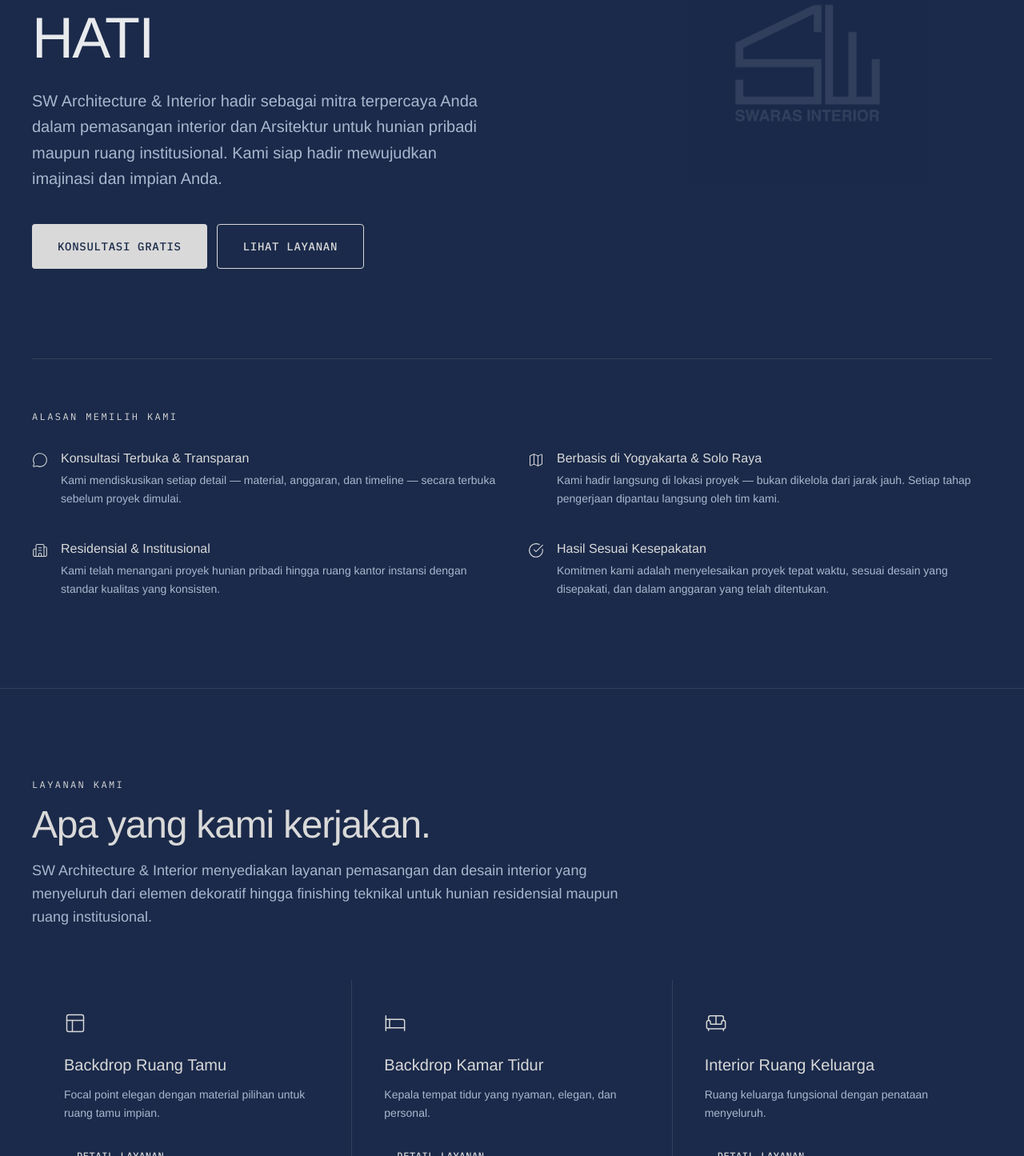
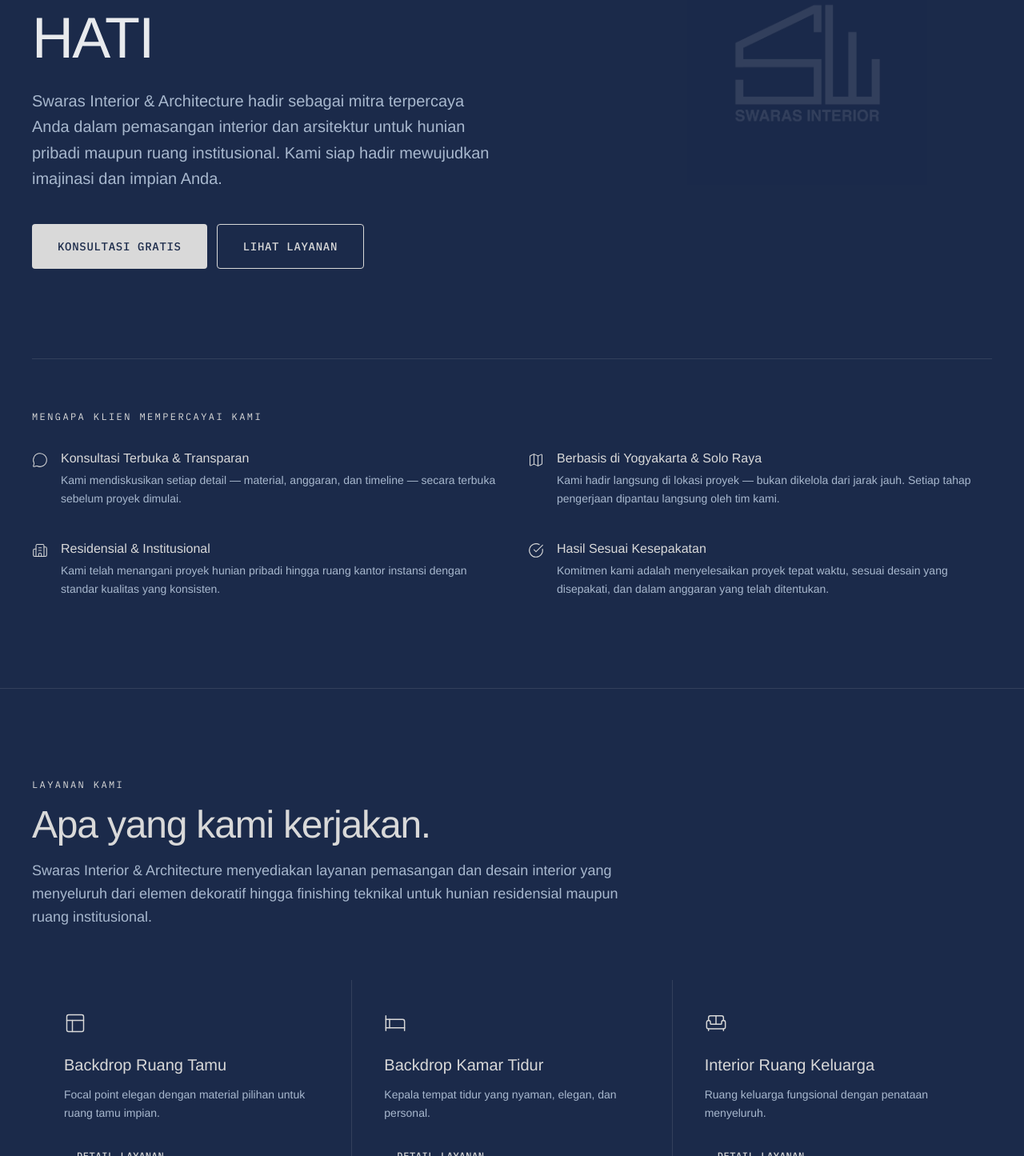
Before and after one commit to ranandasatria/seger-waras, a Next.js app: page / in a window 1280 px wide. Shown: the part 365-1810 px from the top of the page at 80% size. Built offline with nearby package versions, Linux system fonts and the light colour scheme; no server answers.

Commit message:
feat: rebrand to Swaras Interior & Architecture
Update brand name across all sections — site config, hero, services,
CTA, and about story — replacing 'SW Architecture & Interior' with
'Swaras Interior & Architecture'.

```diff
--- a/components/about/Story.tsx
+++ b/components/about/Story.tsx
@@ -27,7 +27,7 @@ export function Story() {
               Kami melayani proyek di Yogyakarta, Surakarta, dan sekitarnya. Kami hadir langsung di lokasi untuk memastikan setiap tahap pengerjaan berjalan sesuai rencana dan standar kualitas yang telah disepakati.
             </p>
             <p>
-              <strong className="text-ink font-medium">Dari konsep hingga ruang nyata, Swaras Architecture & Interior siap mewujudkan ruang impian Anda.</strong>
+              <strong className="text-ink font-medium">Dari konsep hingga ruang nyata, Swaras Interior & Architecture siap mewujudkan ruang impian Anda.</strong>
             </p>
           </div>
         </div>
--- a/components/home/CTA.tsx
+++ b/components/home/CTA.tsx
@@ -11,7 +11,7 @@ export function CTA() {
             SIAP MEMULAI PROYEK ANDA?
           </h2>
           <Lead className="mt-6 max-w-xl">
-            Ceritakan kebutuhan ruang Anda kepada kami. Tim SW Architecture & Interior siap membantu Anda dari satu ruangan hingga keseluruhan proyek, residensial maupun institusional. Konsultasi awal gratis.
+            Ceritakan kebutuhan ruang Anda kepada kami. Tim Swaras Interior & Architecture siap membantu Anda dari satu ruangan hingga keseluruhan proyek, residensial maupun institusional. Konsultasi awal gratis.
           </Lead>
           <div className="mt-10 flex flex-wrap gap-3">
             <ButtonLink href={`https://wa.me/${siteConfig.contact.whatsapp}`} size="lg" variant="whatsapp">
--- a/components/home/Hero.tsx
+++ b/components/home/Hero.tsx
@@ -19,7 +19,7 @@ export function Hero() {
               <span className="text-white/90">SEPENUH HATI</span>
             </h1>
             <Lead className="mt-6 max-w-xl">
-              SW Architecture & Interior hadir sebagai mitra terpercaya Anda dalam pemasangan interior dan Arsitektur untuk hunian pribadi maupun ruang institusional. Kami siap hadir mewujudkan imajinasi dan impian Anda.
+              Swaras Interior & Architecture hadir sebagai mitra terpercaya Anda dalam pemasangan interior dan arsitektur untuk hunian pribadi maupun ruang institusional. Kami siap hadir mewujudkan imajinasi dan impian Anda.
             </Lead>
             <div className="mt-10 flex flex-wrap gap-3">
               <ButtonLink href="/kontak" size="lg">
@@ -44,7 +44,7 @@ export function Hero() {
 
         <div className="mt-20 md:mt-28 border-t border-line pt-12 md:pt-16">
           <p className="text-xs font-mono uppercase tracking-[0.2em] text-sage mb-8">
-            Alasan Memilih Kami
+            Mengapa Klien Mempercayai Kami
           </p>
           <ul className="grid grid-cols-1 sm:grid-cols-2 gap-x-10 gap-y-10">
             {valueProps.map((v) => (
--- a/components/home/Services.tsx
+++ b/components/home/Services.tsx
@@ -14,7 +14,7 @@ export function Services() {
         <SectionHeader
           eyebrow="Layanan Kami"
           title="Apa yang kami kerjakan."
-          description="SW Architecture & Interior menyediakan layanan pemasangan dan desain interior yang menyeluruh dari elemen dekoratif hingga finishing teknikal untuk hunian residensial maupun ruang institusional."
+          description="Swaras Interior & Architecture menyediakan layanan pemasangan dan desain interior yang menyeluruh dari elemen dekoratif hingga finishing teknikal untuk hunian residensial maupun ruang institusional."
         />
         <div className="grid grid-cols-1 sm:grid-cols-2 lg:grid-cols-3 gap-px bg-line">
           {services.map((s) => (
--- a/lib/site.ts
+++ b/lib/site.ts
@@ -5,7 +5,7 @@ export const siteConfig = {
   shortName: "SW",
   tagline: "Jasa pemasangan interior residensial & institusional.",
   description:
-    "SW Architecture & Interior hadir sebagai mitra terpercaya Anda dalam pemasangan interior dan Arsitektur untuk hunian pribadi maupun ruang institusional.",
+    "Swaras Interior & Architecture hadir sebagai mitra terpercaya Anda dalam pemasangan interior dan Arsitektur untuk hunian pribadi maupun ruang institusional.",
   url: env.NEXT_PUBLIC_SITE_URL,
   locale: "id-ID",
   ogImage: "/og.png",
```
